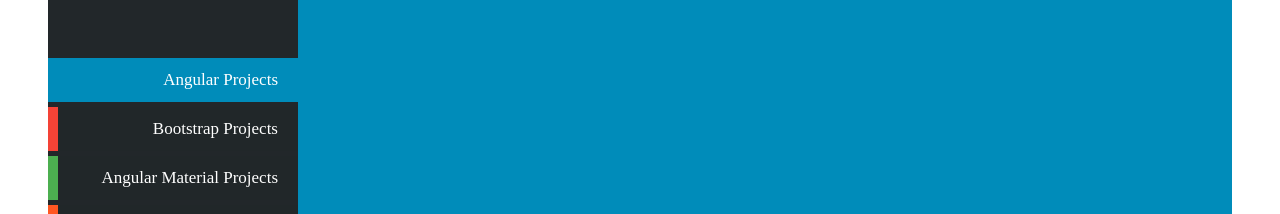
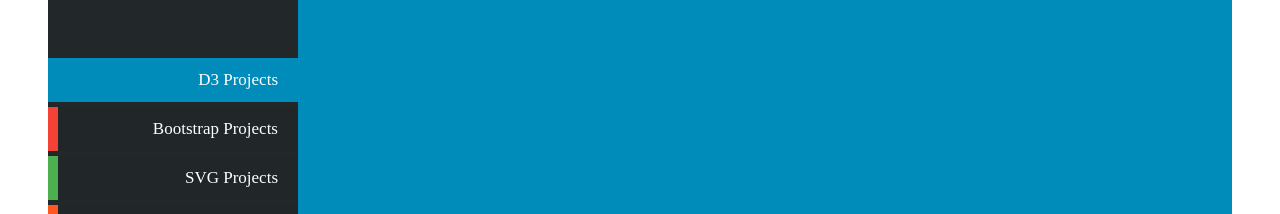
Before and after one commit to Gauravseta/Gaurav-Seta-Portfolio, a website: page views/workscreen.html in a window 1280 px wide. Shown: the part 385-599 px from the top of the page. Drawn offline with nearby package versions, Linux system fonts and the light colour scheme; some packages are replaced by stand-ins of ours; files that its build step writes are made by us from their sources.

Commit message:
renaming project categories

```diff
--- a/views/workscreen.html
+++ b/views/workscreen.html
@@ -35,9 +35,9 @@
 			</div>
 			<div class="project-list">
 				<div ng-class="{'container':true,'tech1-left-border':true,'tech1-background':selectedTech=='tech1'}" ng-click="goTo('tech1')">
-				 	<div class="image">Angular Projects</div>
+				 	<div class="image">D3 Projects</div>
 	  					<div class="overlay tech1-background">
-	    					<div class="text">Angular Projects</div>
+	    					<div class="text">D3 Projects</div>
 	  				</div>
 				 </div>
 				<div ng-class="{'container':true,'tech2-left-border':true,'tech2-background':selectedTech=='tech2'}" ng-click="goTo('tech2')">
@@ -47,9 +47,9 @@
 	  				</div>
 				 </div>
 				<div ng-class="{'container':true,'tech3-left-border':true,'tech3-background':selectedTech=='tech3'}" ng-click="goTo('tech3')">
-				 	<div class="image">Angular Material Projects</div>
+				 	<div class="image">SVG Projects</div>
 	  					<div class="overlay tech3-background">
-	    					<div class="text">Angular Material Projects</div>
+	    					<div class="text">SVG Projects</div>
 	  				</div>
 				 </div>
 				<div ng-class="{'container':true,'tech4-left-border':true,'tech4-background':selectedTech=='tech4'}" ng-click="goTo('tech4')">
```
